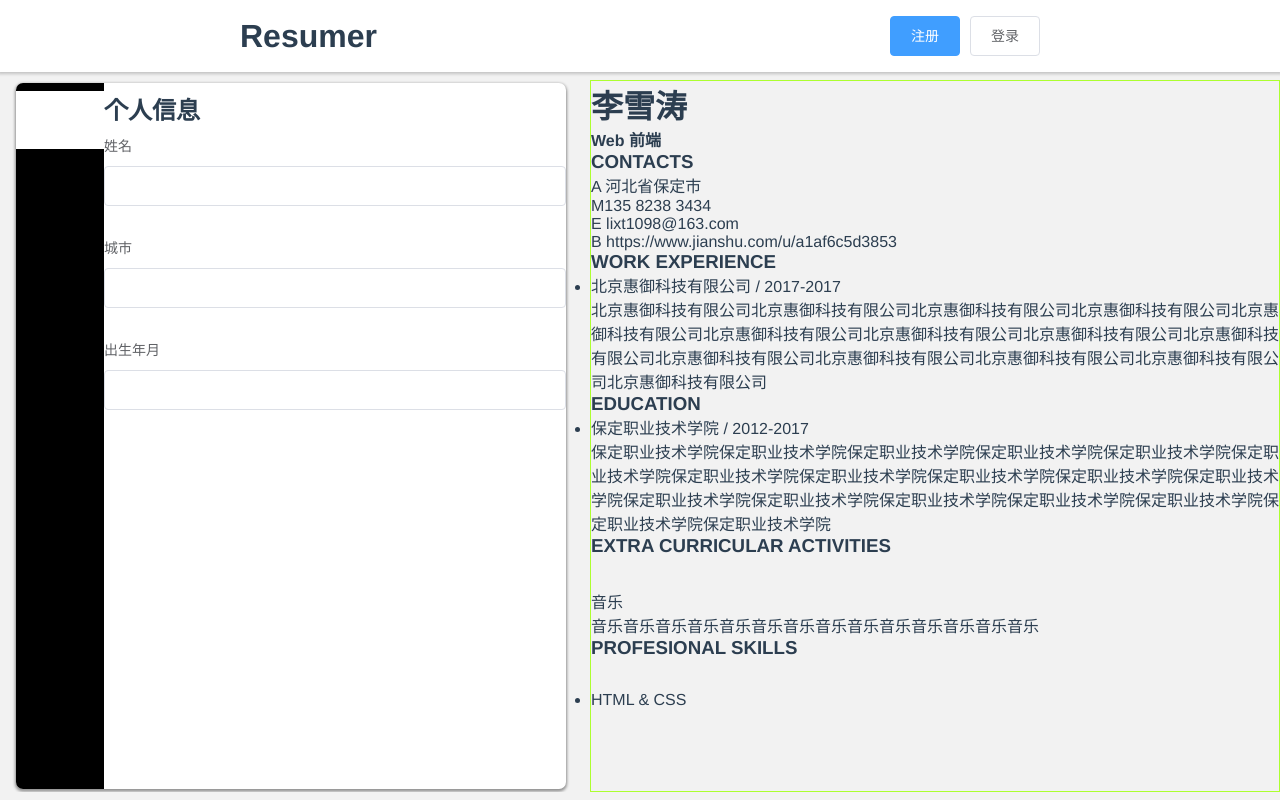
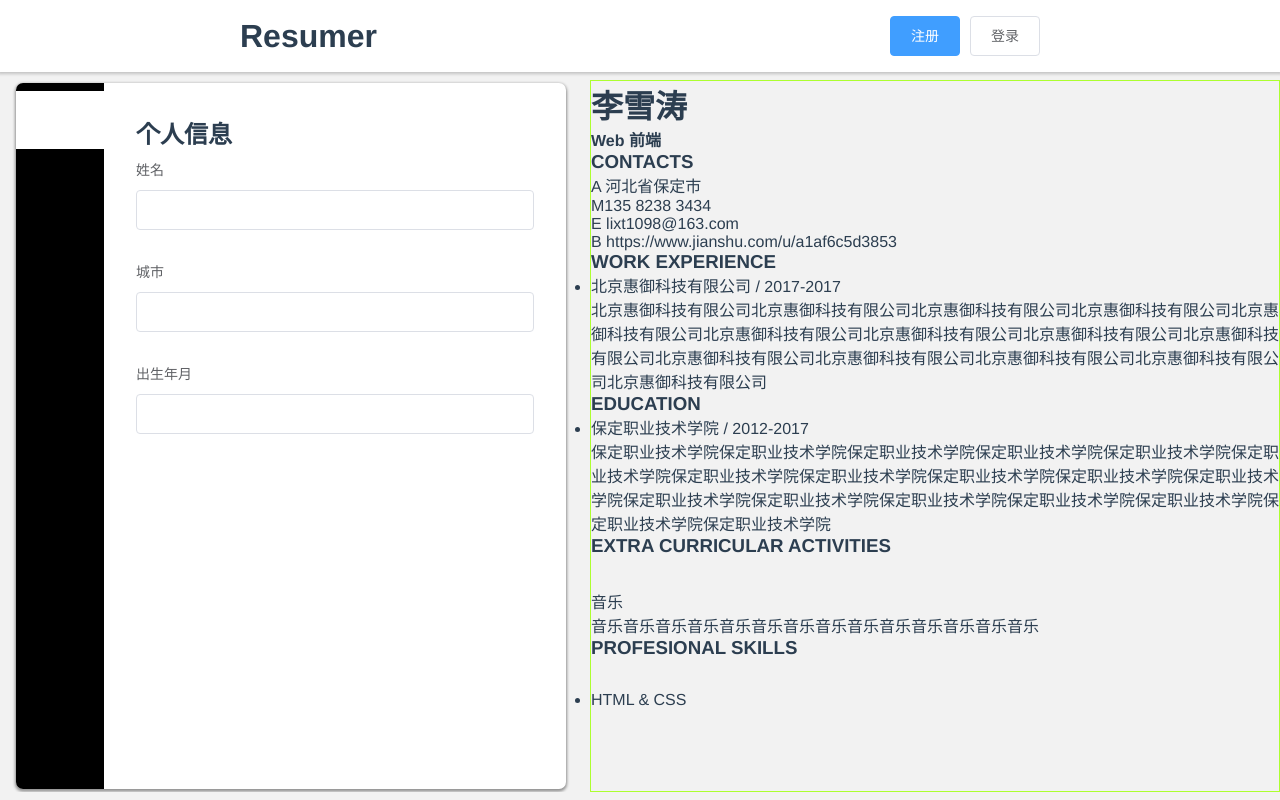
Before and after one commit to XtLee/online-resume, a Vue app: page / in a window 1280 px wide. Built offline with nearby package versions, Linux system fonts and the light colour scheme.

Commit message:
完成个人经历和工作经历

```diff
--- a/src/components/editor.vue
+++ b/src/components/editor.vue
@@ -11,29 +11,20 @@
     </ol>
     <ol class="pannels">
       <li v-bind:class="{active: currentTab === 0}">
-				<h2>个人信息</h2>
-				<el-form>
-					<el-form-item label="姓名">
-						<el-input v-model="profile.name"></el-input>
-					</el-form-item>
-					<el-form-item label="城市">
-						<el-input v-model="profile.city"></el-input>
-					</el-form-item>
-					<el-form-item label="出生年月">
-						<el-input v-model="profile.birth"></el-input>
-					</el-form-item>
-				</el-form>
+				<profileEditor v-bind:profile="profile"/>
 			</li>
 			<li v-bind:class="{active: currentTab === 1}">
 				<h2>工作经历</h2>
 				<el-form>
-					<div v-for="(work, index) in workExperience">
+					<div class="workExperience" v-for="(work, index) in workExperience">
 						<el-form-item label="公司名称">
 							<el-input v-model="work.company"></el-input>
 						</el-form-item>
 						<el-form-item label="工作内容">
 							<el-input v-model="work.content"></el-input>
 						</el-form-item>
+						<el-button class="remove" type="primary" icon="el-icon-delete" v-on:click="removeWorkExperience(index)"></el-button>
+						<hr>
 					</div>
 					<el-button type="primary" v-on:click="addWorkExperience">添加</el-button>
 				</el-form>
@@ -97,7 +88,9 @@
 
 
 <script>
+import profileEditor from './profileEditor.vue'
 export default {
+	components: { profileEditor },
   data() {
     return {
       currentTab: 0,
@@ -177,13 +170,35 @@ export default {
   > .pannels {
 		overflow: auto;
 		width: 100%;
+		padding: 32px;
+
     li {
       display: none;
 
       &.active {
         display: block;
-      }
-    }
+			}
+
+		}
+
+		.workExperience {
+			position: relative;
+
+			.remove {
+				position: absolute;
+				top: 8px;
+				right: 0;
+				padding: 4px 8px;
+			}
+
+			> hr {
+				margin-bottom: 16px;
+				border-color: rgba(0, 0, 0, 0.1);
+			}
+		}
+
+
+
   }
 }
 </style>
--- /dev/null
+++ b/src/components/profileEditor.vue
@@ -0,0 +1,22 @@
+<template>
+  <div>
+    <h2>个人信息</h2>
+      <el-form>
+        <el-form-item label="姓名">
+          <el-input v-model="profile.name"></el-input>
+        </el-form-item>
+        <el-form-item label="城市">
+          <el-input v-model="profile.city"></el-input>
+        </el-form-item>
+        <el-form-item label="出生年月">
+          <el-input v-model="profile.birth"></el-input>
+        </el-form-item>
+      </el-form>
+    </div>
+</template>
+
+<script>
+export default {
+  props: ['profile']
+}
+</script>
```
